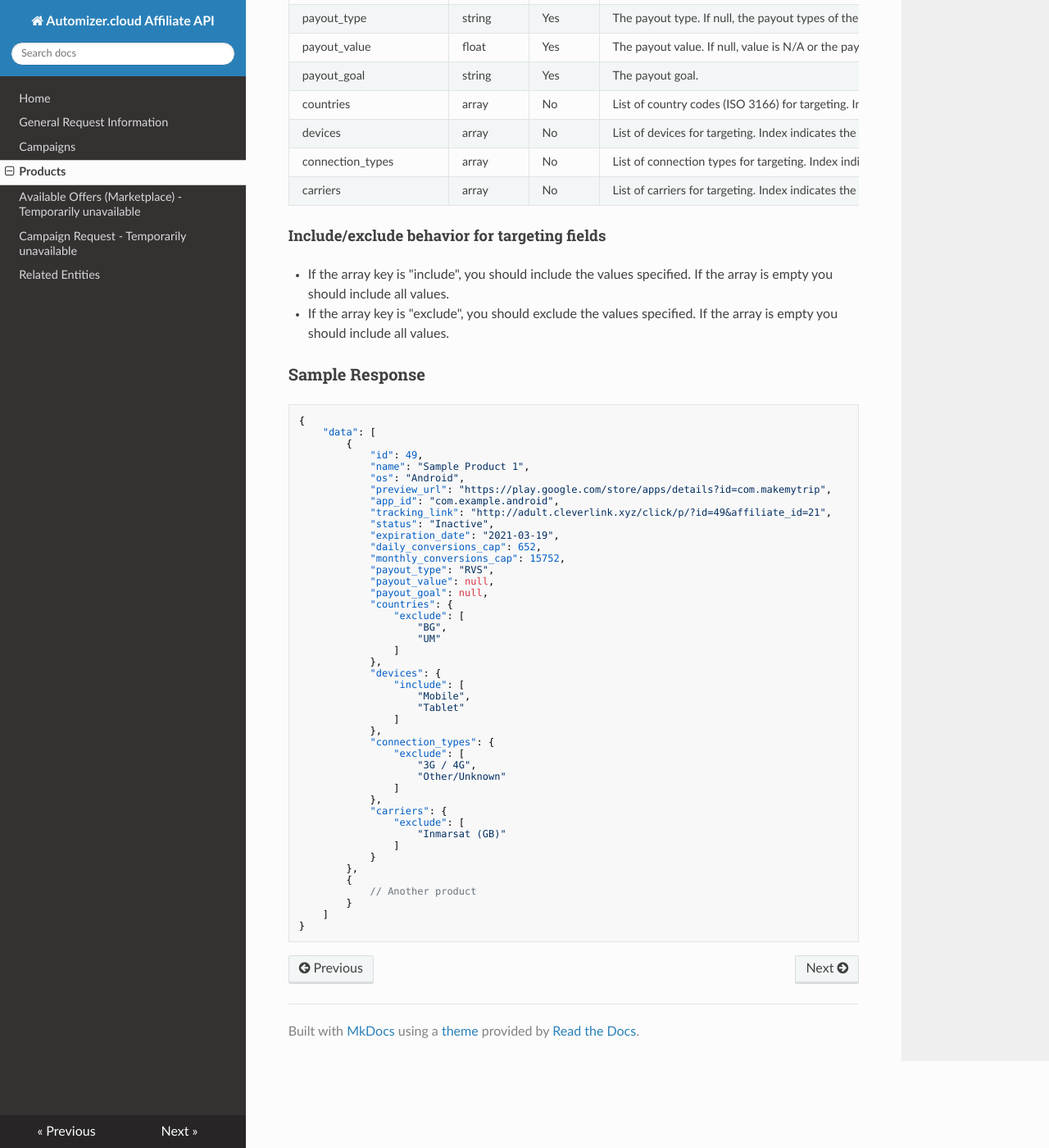
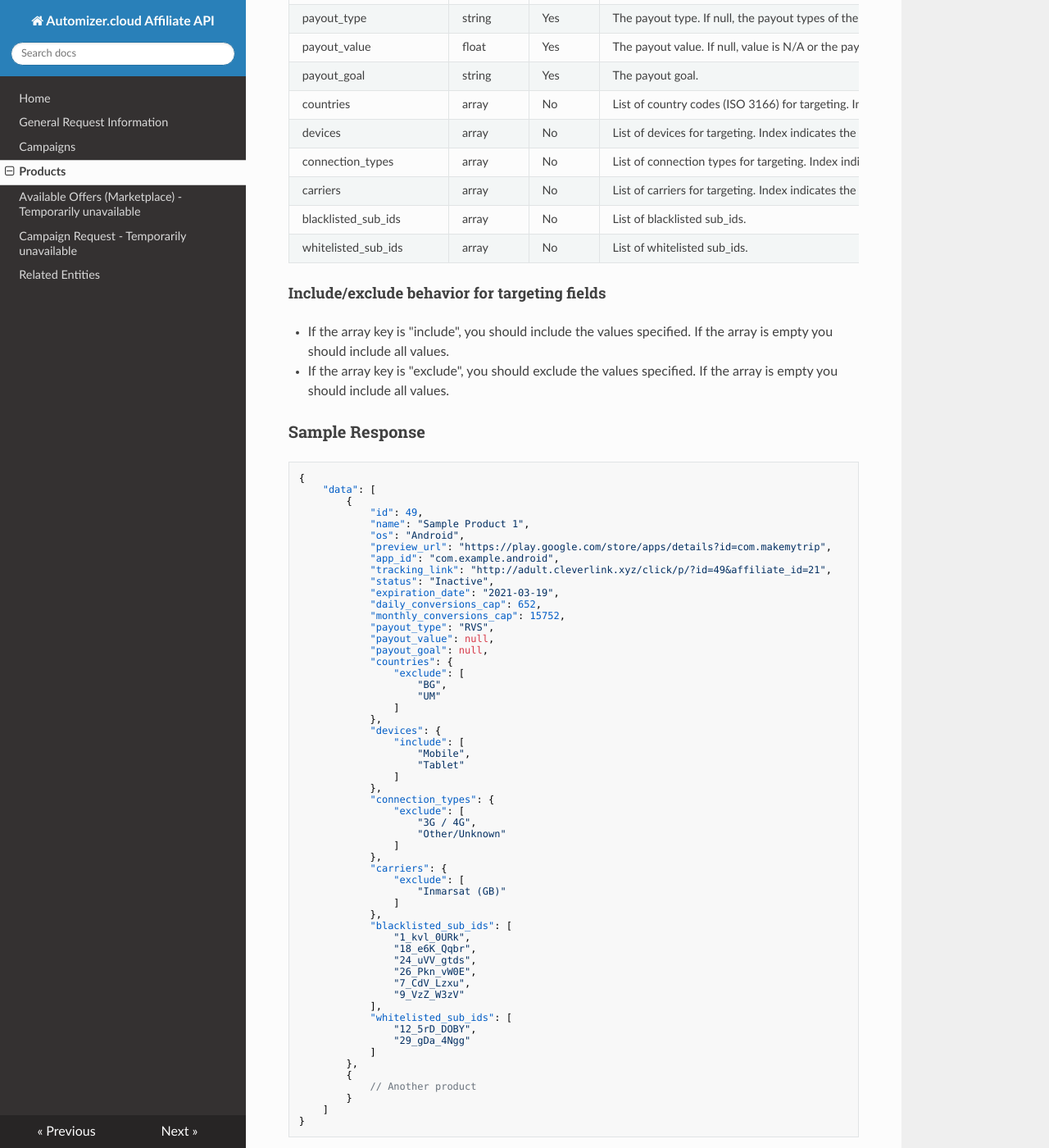
Before and after one commit to automizer-cloud/automizer.cloud-affiliate-api-docs, an MkDocs documentation site: the page built from docs/products.md, in a window 1280 px wide and 1400 px high, scrolled down 726 px. Shown: the whole window at 82% size. Built offline with MkDocs 1.6.1, drawn with Linux system fonts in a browser that asks for light colours; nearby versions of some CDN libraries; old or Windows-style settings are respelled for this version of MkDocs.

Commit message:
Product: Add blacklisted/whitelisted subids

```diff
--- a/docs/products.md
+++ b/docs/products.md
@@ -27,6 +27,8 @@ countries                | array     | No       | List of country codes (ISO 316
 devices                  | array     | No       | List of devices for targeting. Index indicates the operation (include/exclude). Check the Related Entities section for a list of possible values.
 connection_types         | array     | No       | List of connection types for targeting. Index indicates the operation (include/exclude). Check the Related Entities section for a list of possible values.
 carriers                 | array     | No       | List of carriers for targeting. Index indicates the operation (include/exclude). Check the Related Entities section for a list of possible values.
+blacklisted_sub_ids      | array     | No       | List of blacklisted sub_ids.
+whitelisted_sub_ids      | array     | No       | List of whitelisted sub_ids.
 
 ####Include/exclude behavior for targeting fields
 
@@ -74,7 +76,19 @@ carriers                 | array     | No       | List of carriers for targeting
                 "exclude": [
                     "Inmarsat (GB)"
                 ]
-            }
+            },
+            "blacklisted_sub_ids": [
+                "1_kvl_0URk",
+                "18_e6K_Qqbr",
+                "24_uVV_gtds",
+                "26_Pkn_vW0E",
+                "7_CdV_Lzxu",
+                "9_VzZ_W3zV"
+            ],
+            "whitelisted_sub_ids": [
+                "12_5rD_DOBY",
+                "29_gDa_4Ngg"
+            ]
         },
         {
             // Another product
```
